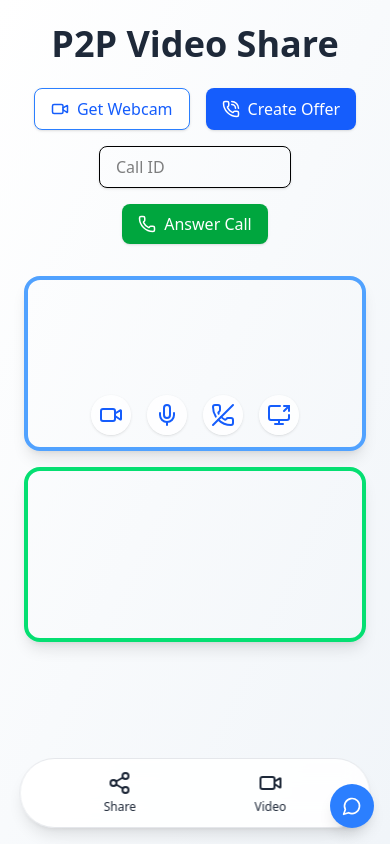
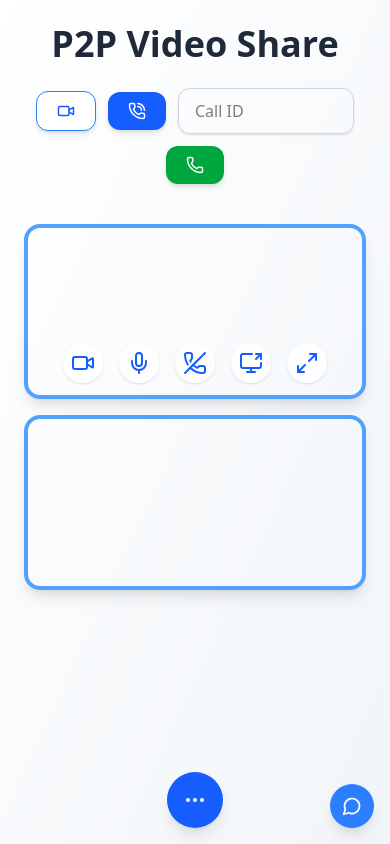
Before and after one commit to NOOB-3301/Project_Share_V2, a Next.js app: page /video in a window 390 px wide. Built offline with nearby package versions, Linux system fonts and the light colour scheme.

Commit message:
feat: enhance Navbar with mobile dropdown menu and add fullscreen toggle in VideoPage

```diff
--- a/app/components/Navbar.tsx
+++ b/app/components/Navbar.tsx
@@ -1,9 +1,17 @@
 'use client';
 
 import Link from 'next/link';
-import { Share2, Video } from 'lucide-react';
+import { Share2, Video, MoreHorizontal } from 'lucide-react';
+import { useState } from 'react';
 
 const Navbar = () => {
+  const [isMenuOpen, setIsMenuOpen] = useState(false);
+
+  // Toggle menu visibility on mobile
+  const toggleMenu = () => {
+    setIsMenuOpen(!isMenuOpen);
+  };
+
   return (
     <>
       {/* Desktop Nav */}
@@ -24,22 +32,37 @@ const Navbar = () => {
         </Link>
       </nav>
 
-      {/* Mobile Nav */}
-      <nav className="sm:hidden fixed bottom-4 left-1/2 transform -translate-x-1/2 z-50 bg-white/90 backdrop-blur-md shadow-lg rounded-full px-6 py-3 flex items-center justify-around w-[90%] max-w-sm border border-gray-200">
+      {/* Mobile Nav: Floating Button */}
+      <nav className="sm:hidden fixed bottom-4 left-1/2 transform -translate-x-1/2 z-50">
+        {/* Button to open menu */}
+        <button
+          onClick={toggleMenu}
+          className="bg-blue-600 text-white p-4 rounded-full shadow-lg flex items-center justify-center"
+        >
+          <MoreHorizontal className="w-6 h-6" />
+        </button>
+
+        {/* Dropdown Menu for mobile */}
+        {isMenuOpen && (
+          <div className="mt-4 bg-white/90 backdrop-blur-md shadow-lg rounded-lg w-[80%] max-w-[250px] mx-auto flex flex-col items-center space-y-4 border border-gray-200">
             <Link
               href="/share"
-          className="flex flex-col items-center text-gray-800 hover:text-blue-600 transition"
+              className="flex flex-col items-center text-gray-800 hover:text-blue-600 transition py-3"
+              onClick={() => setIsMenuOpen(false)} // Close menu after selecting
             >
               <Share2 className="w-6 h-6" />
               <span className="text-xs mt-1">Share</span>
             </Link>
             <Link
               href="/video"
-          className="flex flex-col items-center text-gray-800 hover:text-blue-600 transition"
+              className="flex flex-col items-center text-gray-800 hover:text-blue-600 transition py-3"
+              onClick={() => setIsMenuOpen(false)} // Close menu after selecting
             >
               <Video className="w-6 h-6" />
               <span className="text-xs mt-1">Video</span>
             </Link>
+          </div>
+        )}
       </nav>
     </>
   );
--- a/app/video/page.tsx
+++ b/app/video/page.tsx
@@ -16,6 +16,7 @@ import { MessageCircle, X } from "lucide-react";
 
 import { toast, ToastContainer } from "react-toastify";
 import DraggableChatWindow from "../components/SharePage/ChatWindow";
+import { Maximize2, Minimize2 } from 'lucide-react';
 
 
 export default function VideoPage() {
@@ -42,11 +43,28 @@ export default function VideoPage() {
   //video management
   const [localStream, setLocalStream] = useState<MediaStream | null>(null);
   const [remoteStream, setRemoteStream] = useState<MediaStream | null>(null);
+  const [isFullScreen, setIsFullScreen] = useState(false);
+
 
   const [callId, setCallId] = useState<string | null>(null);
 
   const localVideoRef = useRef<HTMLVideoElement | null>(null);
   const remoteVideoRef = useRef<HTMLVideoElement | null>(null);
+
+  const toggleFullScreen = (ref: React.RefObject<HTMLVideoElement>) => {
+    const videoElement = ref.current;
+    if (!videoElement) return;
+
+    if (!document.fullscreenElement) {
+      videoElement.requestFullscreen?.();
+      setIsFullScreen(true);
+    } else {
+      document.exitFullscreen?.();
+      setIsFullScreen(false);
+    }
+  };
+
+
 
   useEffect(() => {
     if (localVideoRef.current && localStream) {
@@ -286,26 +304,26 @@ export default function VideoPage() {
 
   return (
     <motion.div
-      className="w-full lg:mt-20 min-h-screen bg-gradient-to-br from-white to-slate-100 p-6"
+      className="w-full lg:mt-20 md:mt-20 min-h-screen bg-gradient-to-br from-white to-slate-100 p-6"
       initial={{ opacity: 0 }}
       animate={{ opacity: 1 }}
       transition={{ duration: 0.4 }}
     >
       <h1 className="text-4xl font-bold text-gray-800 mb-6 text-center"> P2P Video Share</h1>
 
-      <div className="flex flex-wrap justify-center gap-4 mb-8">
+      <div className="flex flex-wrap justify-center items-center gap-3 sm:gap-4 mb-10 px-2">
   <button
     onClick={getWebcam}
-          className="flex items-center gap-2 bg-white text-blue-600 hover:bg-blue-50 border border-blue-500 px-4 py-2 rounded-lg shadow-sm transition"
+    className="flex items-center gap-2 bg-white text-blue-600 hover:bg-blue-50 border border-blue-500 px-5 py-2.5 rounded-xl shadow-md hover:shadow-lg transition duration-300"
   >
-          <Video size={18} /> Get Webcam
+    <Video size={18} /> <span className="hidden sm:inline">Get Webcam</span>
   </button>
 
   <button
     onClick={createOffer}
-          className="flex items-center gap-2 bg-blue-600 text-white hover:bg-blue-700 px-4 py-2 rounded-lg shadow-sm transition"
+    className="flex items-center gap-2 bg-blue-600 text-white hover:bg-blue-700 px-5 py-2.5 rounded-xl shadow-md hover:shadow-lg transition duration-300"
   >
-          <PhoneCall size={18} /> Create Offer
+    <PhoneCall size={18} /> <span className="hidden sm:inline">Make Call</span>
   </button>
 
   <input
@@ -313,25 +331,26 @@ export default function VideoPage() {
     placeholder="Call ID"
     value={callId || ""}
     onChange={(e) => setCallId(e.target.value)}
-          className="px-4 py-2 border rounded-lg shadow-sm focus:outline-none focus:ring-2 focus:ring-blue-300 w-48"
+    className="px-4 py-2.5 border border-gray-300 rounded-xl shadow-sm focus:outline-none focus:ring-2 focus:ring-blue-300 w-44 sm:w-56 transition"
   />
 
   {isAnswering ? (
     <button
       disabled
-            className="flex items-center gap-2 bg-gray-400 text-white px-4 py-2 rounded-lg shadow-sm transition cursor-not-allowed"
+      className="flex items-center gap-2 bg-gray-400 text-white px-5 py-2.5 rounded-xl shadow-md transition cursor-not-allowed"
     >
-            <Phone size={18} /> Answering...
+      <Phone size={18} /> <span className="hidden sm:inline">Answering...</span>
     </button>
   ) : (
     <button
       onClick={answerOffer}
-            className="flex items-center gap-2 bg-green-600 text-white hover:bg-green-700 px-4 py-2 rounded-lg shadow-sm transition"
+      className="flex items-center gap-2 bg-green-600 text-white hover:bg-green-700 px-5 py-2.5 rounded-xl shadow-md hover:shadow-lg transition duration-300"
     >
-            <Phone size={18} /> Answer Call
+      <Phone size={18} /> <span className="hidden sm:inline">Answer Call</span>
     </button>
   )}
       </div>
+
 
       <div className="relative flex flex-col md:flex-row gap-4 justify-center items-center">
         <div className="relative w-full md:w-1/2">
@@ -340,7 +359,7 @@ export default function VideoPage() {
             autoPlay
             playsInline
             muted
-            className="w-full border-4 border-blue-400 rounded-2xl shadow-lg"
+            className="w-full h-full object-cover border-4 border-blue-400 rounded-2xl shadow-lg"
           />
           {/* Controls over Local Video */}
           <div className="absolute bottom-4 left-1/2 -translate-x-1/2 flex gap-4">
@@ -409,6 +428,19 @@ export default function VideoPage() {
             >
               <ScreenShare className="text-blue-600 w-6 h-6" />
             </motion.button>)}
+            <motion.button
+              whileTap={{ scale: 0.9 }}
+              onClick={() => toggleFullScreen(localVideoRef as React.RefObject<HTMLVideoElement>)}
+              className="bg-white/80 backdrop-blur p-2 rounded-full shadow hover:scale-105 transition"
+              title="Toggle Fullscreen"
+            >
+              {isFullScreen ? (
+                <Minimize2 className="text-blue-600 w-6 h-6" />
+              ) : (
+                <Maximize2 className="text-blue-600 w-6 h-6" />
+              )}
+            </motion.button>
+
           </div>
 
         </div>
@@ -418,7 +450,7 @@ export default function VideoPage() {
             ref={remoteVideoRef}
             autoPlay
             playsInline
-            className="w-full border-4 border-green-400 rounded-2xl shadow-lg"
+            className="w-full h-full object-cover border-4 border-blue-400 rounded-2xl shadow-lg"
           />
         </div>
       </div>
```
Lines whose indentation alone changed are shown as unchanged.
